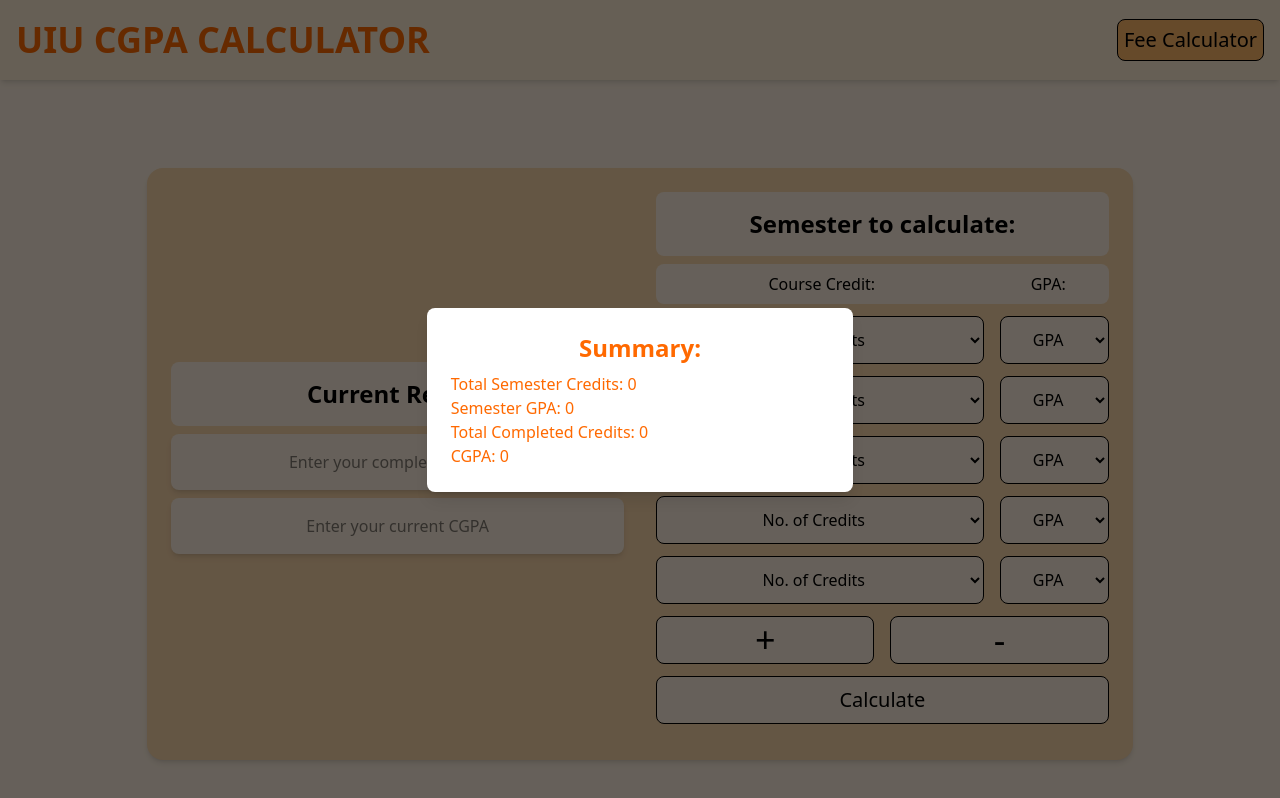
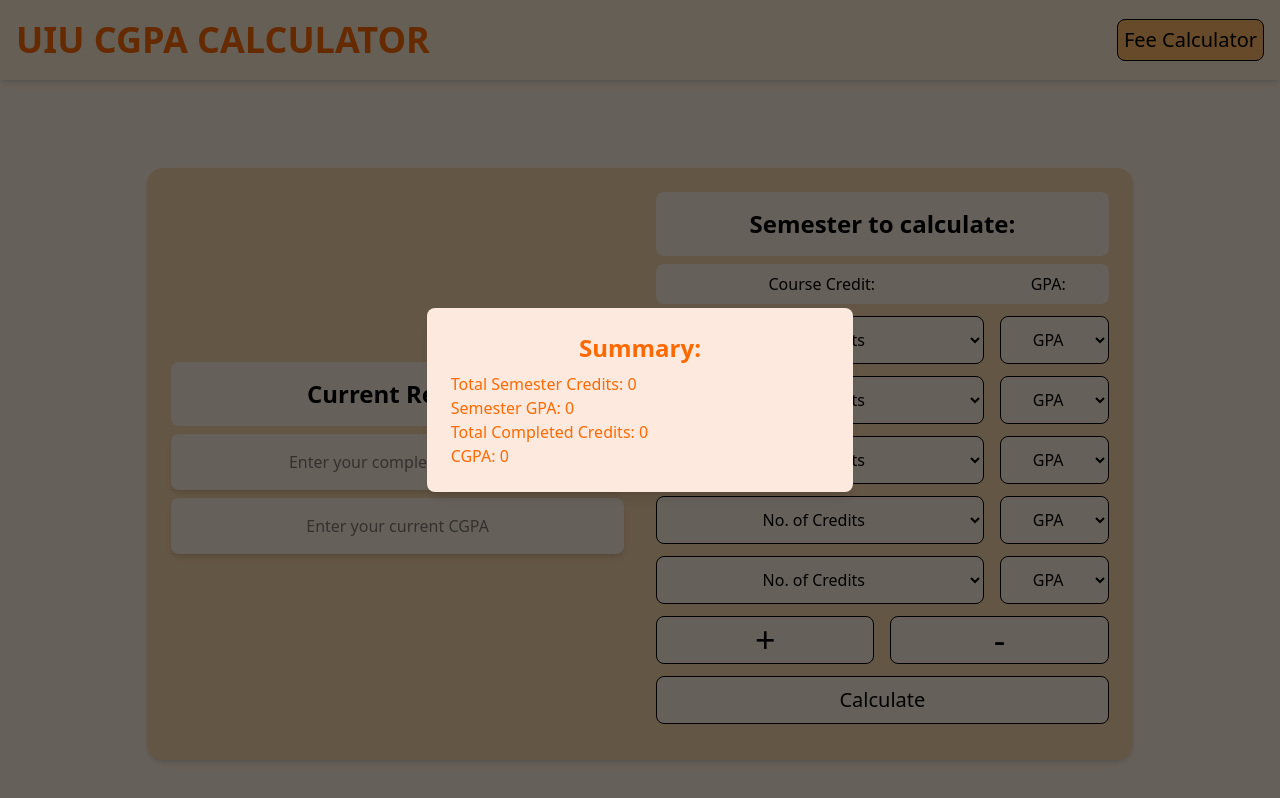
Before and after one commit to sajidzamanme/UIU_CGPA_Calculator, a React (Vite) app: page / in a window 1280 px wide. Both pictures are taken after a click on the button "Calculate". Built offline with nearby package versions, Linux system fonts and the light colour scheme.

Commit message:
update modal to fixed position and background color

```diff
--- a/src/components/Modal.jsx
+++ b/src/components/Modal.jsx
@@ -18,12 +18,12 @@
       : 0;
 
   return (
-    <div className="absolute top-0 left-0 flex flex-row justify-center items-center h-dvh w-full z-50">
+    <div className="fixed top-0 left-0 flex flex-row justify-center items-center h-dvh w-full z-50">
       <div
         onClick={closeModal}
         className="fixed z-0 bg-black opacity-60 h-full w-full"
       ></div>
-      <div className="z-10 flex flex-col gap-2 bg-white p-6 rounded-lg shadow-lg w-3/4 xl:w-1/3">
+      <div className="z-10 flex flex-col gap-2 bg-[#fde9de] p-6 rounded-lg shadow-lg w-3/4 xl:w-1/3">
         <h1 className="text-center text-2xl font-semibold text-orange-500">
           Summary:
         </h1>
```
